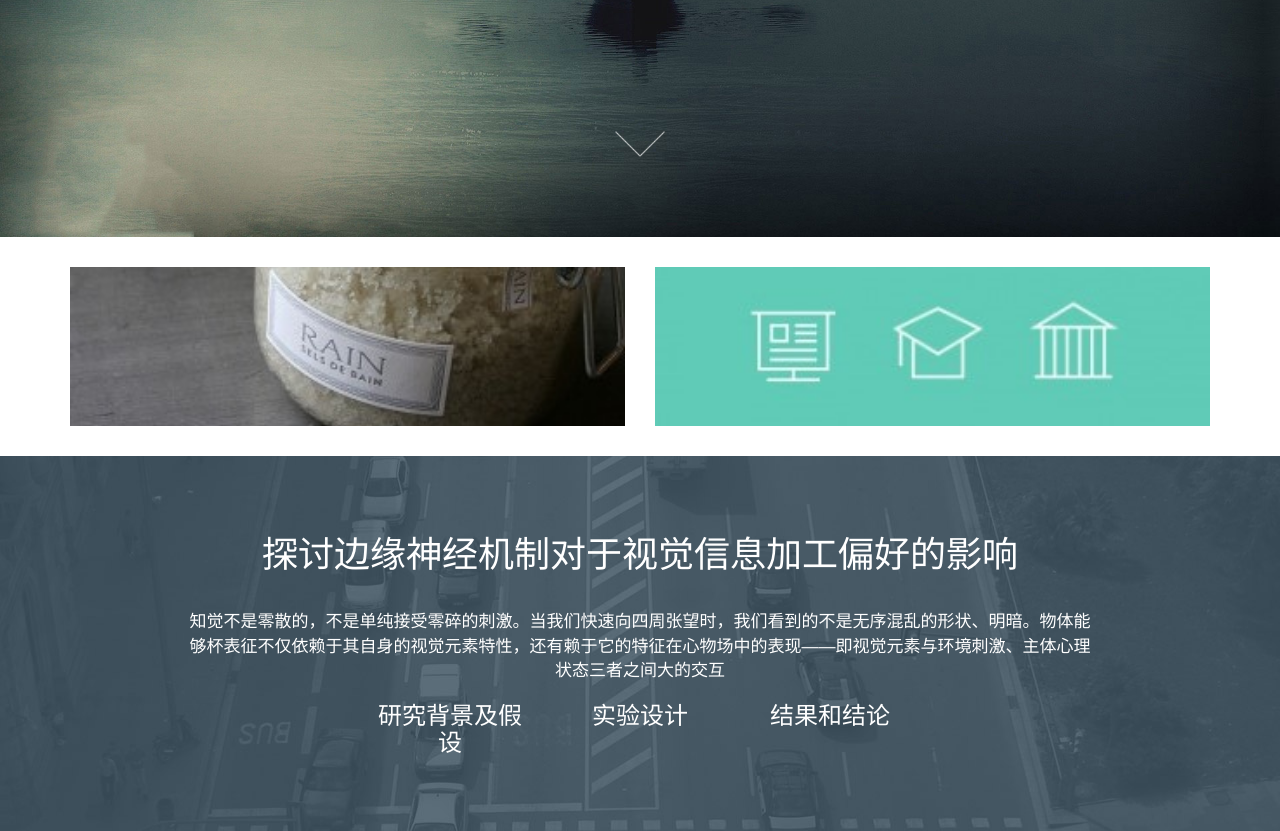
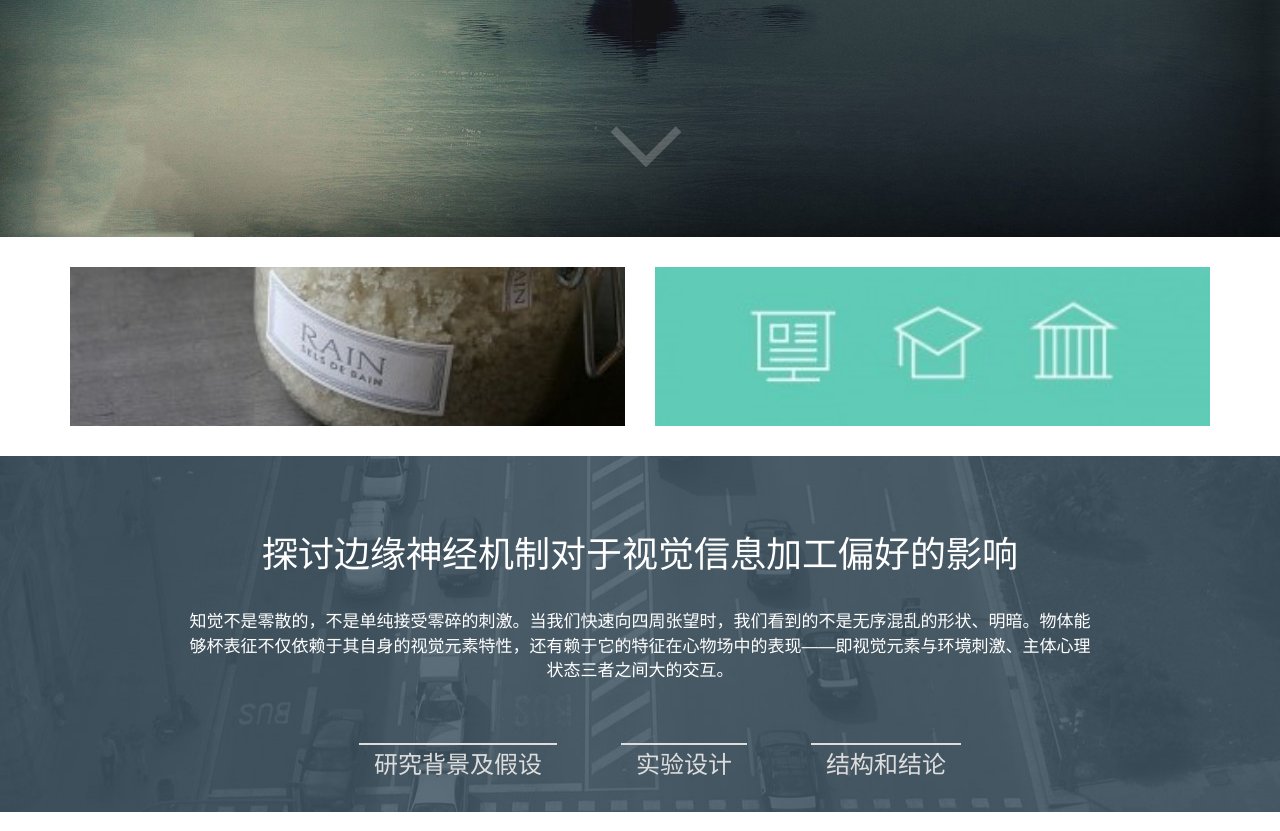
Before and after one commit to dzy199806/G238-1, a plain HTML site: page tops_93_Flusk/index1.2.html in a window 1280 px wide. Shown: the part 563-1394 px from the top of the page. Drawn offline with Linux system fonts and the light colour scheme.

Commit message:
20171221
心累

```diff
--- a/tops_93_Flusk/assets/css/style.css
+++ b/tops_93_Flusk/assets/css/style.css
@@ -15,7 +15,32 @@
 * 11.0 - Responsive styles
 * -----------------------------------------------------------------------------
 */
+/**wai bu ban yun */
 
+.nav-arrows span {
+	position: absolute;
+	z-index: 2000;
+	left: 48.5%;
+	width: 50px;
+	height: 50px;
+	border: 8px solid #ddd;
+	border: 8px solid rgba(256,256,256,0.3);
+	text-indent: -999999px;
+	margin-top: -50px;
+	border-left: none;
+	border-top: none;
+	cursor: pointer;
+
+	-webkit-transform: rotate(45deg);
+	-moz-transform: rotate(45deg);
+	-o-transform: rotate(45deg);
+	-ms-transform: rotate(45deg);
+	transform: rotate(45deg);
+}
+
+.nav-arrows span:hover {
+	border-color: rgba(256,256,256,0.9);
+}
 
 /* /////////////////////////////////////////////////////////////////////
 //  01 - Global
@@ -103,6 +128,10 @@ h1, h2, h3, h4, h5, h6{
 }
 .shangkongbai70{
 	margin-top: 70px;
+}
+.shangxiakongbai50{
+	margin-top: 50px;
+	margin-bottom: 50px;
 }
 
 /*////////////////////////////////////////////////////////////////////////
@@ -465,6 +494,63 @@ h1, h2, h3, h4, h5, h6{
 	}
 }
 
+.portfolio-filter {
+    margin-top: 50px;
+    margin-bottom: 15px;
+}
+
+.portfolio-filter ul li {
+    display: inline;
+}
+
+.portfolio-filter ul li a {
+	color: #ddd;
+	display: inline-block;
+	font-size: 24px;
+	margin: 10px 30px;
+	padding: 5px 15px;
+	position: relative;
+}
+
+.portfolio-filter ul li a::before {
+	position: absolute;
+	top: 0;
+	left: 0;
+	width: 100%;
+	height: 2px;
+	background: #ddd;
+	content: '';
+
+	-webkit-transition: top 0.3s;
+	   -moz-transition: top 0.3s;
+		 -o-transition: top 0.3s;
+			transition: top 0.3s;
+}
+
+.portfolio-filter ul li a::after {
+	position: absolute;
+	top: 0;
+	left: 0;
+	width: 2px;
+	height: 2px;
+	background: #ddd;
+	content: '';
+
+	-webkit-transition: height 0.3s;
+	   -moz-transition: height 0.3s;
+		 -o-transition: height 0.3s;
+			transition: height 0.3s;
+}
+
+.portfolio-filter ul li a:hover::before {
+	top: 100%;
+	opacity: 1;
+}
+
+.portfolio-filter ul li a:hover::after {
+	height: 100%;
+}
+
 @media (max-width: 480px) {
 	#drawer-right {
 		padding: 10px 20px;
--- a/tops_93_Flusk/index1.2.html
+++ b/tops_93_Flusk/index1.2.html
@@ -79,7 +79,9 @@
 					</section>
 					<section class="bottom">
 						<a id="scrollToContent">
-							<img src="assets/images/arrow_down.png">
+							<nav class="nav-arrows">
+					<span class="nav-arrow-prev"></span>
+				</nav>
 						</a>
 					</section>
 				</div>
@@ -107,27 +109,23 @@
 				</div>
 			</div><!-- #portfolio -->
 
-			<div class="content-block parallax" id="services">
+			<div class="content-block parallax" id="services" style="padding-bottom: 0">
 				<div class="container text-center">
-					<h1 align="center">探讨边缘神经机制对于视觉信息加工偏好的影响</h1>
-					<br />
-						<p class="suofang">
-							知觉不是零散的，不是单纯接受零碎的刺激。当我们快速向四周张望时，我们看到的不是无序混乱的形状、明暗。物体能够杯表征不仅依赖于其自身的视觉元素特性，还有赖于它的特征在心物场中的表现——即视觉元素与环境刺激、主体心理状态三者之间大的交互
-						</p>
-					<div class="row"><br />
+					<div class="col-xs12">
+						<h1 align="center">探讨边缘神经机制对于视觉信息加工偏好的影响</h1>
+						<br />
+							<p class="suofang">知觉不是零散的，不是单纯接受零碎的刺激。当我们快速向四周张望时，我们看到的不是无序混乱的形状、明暗。物体能够杯表征不仅依赖于其自身的视觉元素特性，还有赖于它的特征在心物场中的表现——即视觉元素与环境刺激、主体心理状态三者之间大的交互。</p>
+						<div class="portfolio-filter">
+							<ul class="text-center">
+							  <li><a href="javascript:void(0)" class="filter">研究背景及假设</a></li>
+								<li><a href="javascript:void(0)" class="filter">实验设计</a></li>
+								<li><a href="javascript:void(0)" class="filter">结构和结论</a></li>
+							</ul>
+						</div>
+
+
 					</div>
-						<div class="col-xs-3"></div>
-					<div class="col-xs-2">
-						<h3 style="color:white;text-align:center">研究背景及假设</h3>
-					</div>
-					<div class="col-xs-2">
-						<h3 style="color:white;text-align:center">实验设计</h3>
-					</div>
-					<div class="col-xs-2">
-						<h3 style="color:white;text-align:center">结果和结论</h3>
-					</div>
-						<div class="col-xs-3"></div>
-					</div>
+				</div>
 			</div>
 
 			<div class="content-block" id="blog">
@@ -181,12 +179,13 @@
 			</div>
 
 			<div class="content-block" id="footer">
-				<div class="container">
+				<div class="container shangxiakongbai50">
 					<div class="row">
 						<div class="col-xs-12 text-center"><a href="http://psych.bnu.edu.cn/tabid/19/default.aspx" title="心理学部" target="_blank">School of Psychology</a> from <a href="http://www.bnu.edu.cn/" target="_blank" title="北京师范大学">Beijing Normal University</a>
 					</div>
 				</div>
 				<div class="row">
+				</br>
 					<div class="col-xs-12 text-center">You can find this project on <a href="https://github.com/dzy199806/G238-1" title="Github" target="_blank">Github</a>
 					</div>
 				</div>
```
